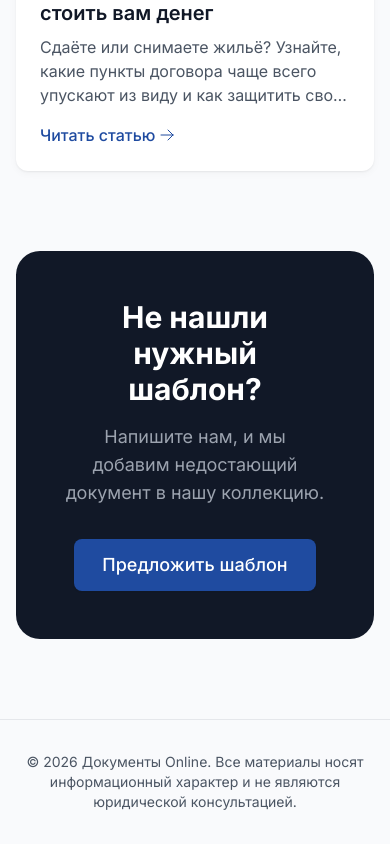
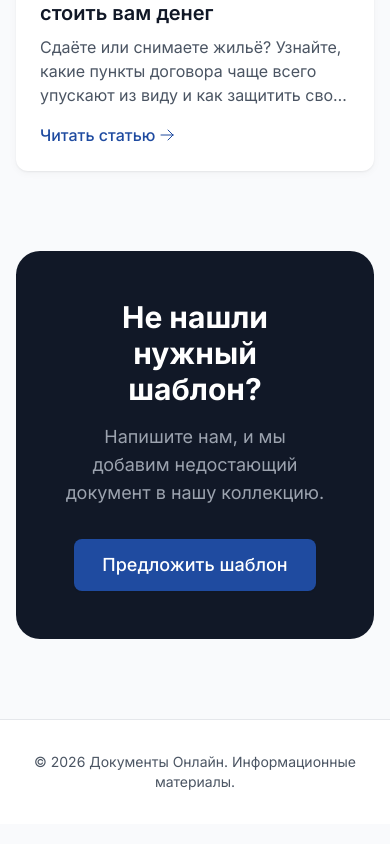
Before and after one commit to pzorin1171-star/for-live, a Next.js app: page / in a window 390 px wide. Shown: the part 4299-5143 px from the top of the page. Built offline with nearby package versions, Linux system fonts and the light colour scheme.

Commit message:
Update Footer.tsx

```diff
--- a/src/components/layout/Footer.tsx
+++ b/src/components/layout/Footer.tsx
@@ -1,9 +1,9 @@
 const Footer = () => {
   return (
-    <footer className="bg-gray-50 border-t border-gray-200 mt-12">
-      <div className="container mx-auto px-4 sm:px-6 lg:px-8 py-8">
+    <footer className="bg-white border-t border-gray-200 mt-12">
+      <div className="container-custom py-8">
         <p className="text-center text-gray-600 text-sm">
-          © {new Date().getFullYear()} Документы Online. Все материалы носят информационный характер и не являются юридической консультацией.
+          © {new Date().getFullYear()} Документы Онлайн. Информационные материалы.
         </p>
       </div>
     </footer>
```
